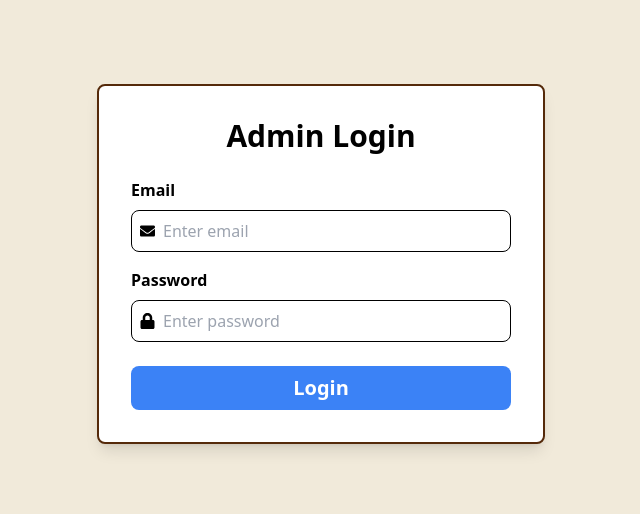
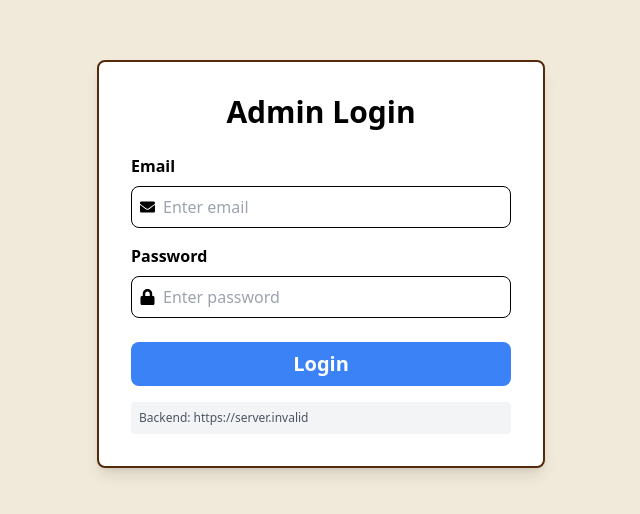
Before and after one commit to Abdul-Sohaib/Cafe-Qr-Menu-Book, a React (Vite) app in the folder Frontend/: page /admin in a window 1280 px wide. Shown: the part 136-650 px from the top of the page, without its empty margins (319-959 px from the left). Built offline with nearby package versions, Linux system fonts and the light colour scheme; no server answers.

Commit message:
debugging

```diff
--- a/Frontend/src/components/AdminLogin.tsx
+++ b/Frontend/src/components/AdminLogin.tsx
@@ -1,3 +1,4 @@
+/* eslint-disable @typescript-eslint/no-explicit-any */
 import { useState } from 'react';
 import axios from 'axios';
 import { useNavigate } from 'react-router-dom';
@@ -11,17 +12,49 @@ const AdminLogin: React.FC<AdminLoginProps> = ({ onLogin }) => {
   const [email, setEmail] = useState('');
   const [password, setPassword] = useState('');
   const [error, setError] = useState('');
+  const [loading, setLoading] = useState(false);
   const navigate = useNavigate();
   const VITE_BACKEND_URL = import.meta.env.VITE_BACKEND_URL;
 
   const handleLogin = async (e: React.FormEvent) => {
     e.preventDefault();
+    setError('');
+    setLoading(true);
+
+    console.log('Attempting login...');
+    console.log('Backend URL:', VITE_BACKEND_URL);
+    console.log('Email:', email);
+
     try {
-      const response = await axios.post(`${VITE_BACKEND_URL}/auth/login`, { email, password });
+      const response = await axios.post(`${VITE_BACKEND_URL}/auth/login`, {
+        email,
+        password
+      }, {
+        headers: {
+          'Content-Type': 'application/json'
+        }
+      });
+
+      console.log('Login successful:', response.data);
       onLogin(response.data.token);
       navigate('/admin/dashboard');
-    } catch {
-      setError('Invalid credentials');
+    } catch (err: any) {
+      console.error('Login error:', err);
+      console.error('Error response:', err.response?.data);
+      console.error('Error status:', err.response?.status);
+
+      if (err.response) {
+        // Server responded with error
+        setError(err.response.data?.message || 'Invalid credentials');
+      } else if (err.request) {
+        // Request made but no response
+        setError('Cannot reach server. Please check if backend is running.');
+      } else {
+        // Other errors
+        setError('An error occurred. Please try again.');
+      }
+    } finally {
+      setLoading(false);
     }
   };
 
@@ -29,8 +62,8 @@ const AdminLogin: React.FC<AdminLoginProps> = ({ onLogin }) => {
     <div className="flex items-center justify-center min-h-screen">
       <div className="bg-white p-8 rounded-lg shadow-lg w-full max-w-md border-2 border-[#552A0A]">
         <h2 className="text-3xl font-bold font-heading mb-6 text-center">Admin Login</h2>
-        {error && <p className="text-red-500 mb-4">{error}</p>}
-        <div>
+        {error && <p className="text-red-500 mb-4 text-center font-semibold">{error}</p>}
+        <form onSubmit={handleLogin}>
           <div className="mb-4">
             <label className="block text-black mb-2 font-heading font-bold" htmlFor="email">Email</label>
             <div className="flex items-center border border-black bg-transparent text-white rounded-lg p-2">
@@ -40,8 +73,9 @@ const AdminLogin: React.FC<AdminLoginProps> = ({ onLogin }) => {
                 id="email"
                 value={email}
                 onChange={(e) => setEmail(e.target.value)}
-                className="w-full outline-none font-heading"
+                className="w-full outline-none font-heading text-black"
                 placeholder="Enter email"
+                required
               />
             </div>
           </div>
@@ -54,17 +88,24 @@ const AdminLogin: React.FC<AdminLoginProps> = ({ onLogin }) => {
                 id="password"
                 value={password}
                 onChange={(e) => setPassword(e.target.value)}
-                className="w-full outline-none font-heading "
+                className="w-full outline-none font-heading text-black"
                 placeholder="Enter password"
+                required
               />
             </div>
           </div>
           <button
-            onClick={handleLogin}
-            className="w-full bg-blue-500 text-white py-2 rounded-lg hover:bg-blue-600 font-heading text-xl font-bold"
+            type="submit"
+            disabled={loading}
+            className="w-full bg-blue-500 text-white py-2 rounded-lg hover:bg-blue-600 font-heading text-xl font-bold disabled:bg-blue-300"
           >
-            Login
+            {loading ? 'Logging in...' : 'Login'}
           </button>
+        </form>
+
+        {/* Debug info - Remove after fixing */}
+        <div className="mt-4 p-2 bg-gray-100 rounded text-xs">
+          <p className="text-gray-600">Backend: {VITE_BACKEND_URL}</p>
         </div>
       </div>
     </div>
```
